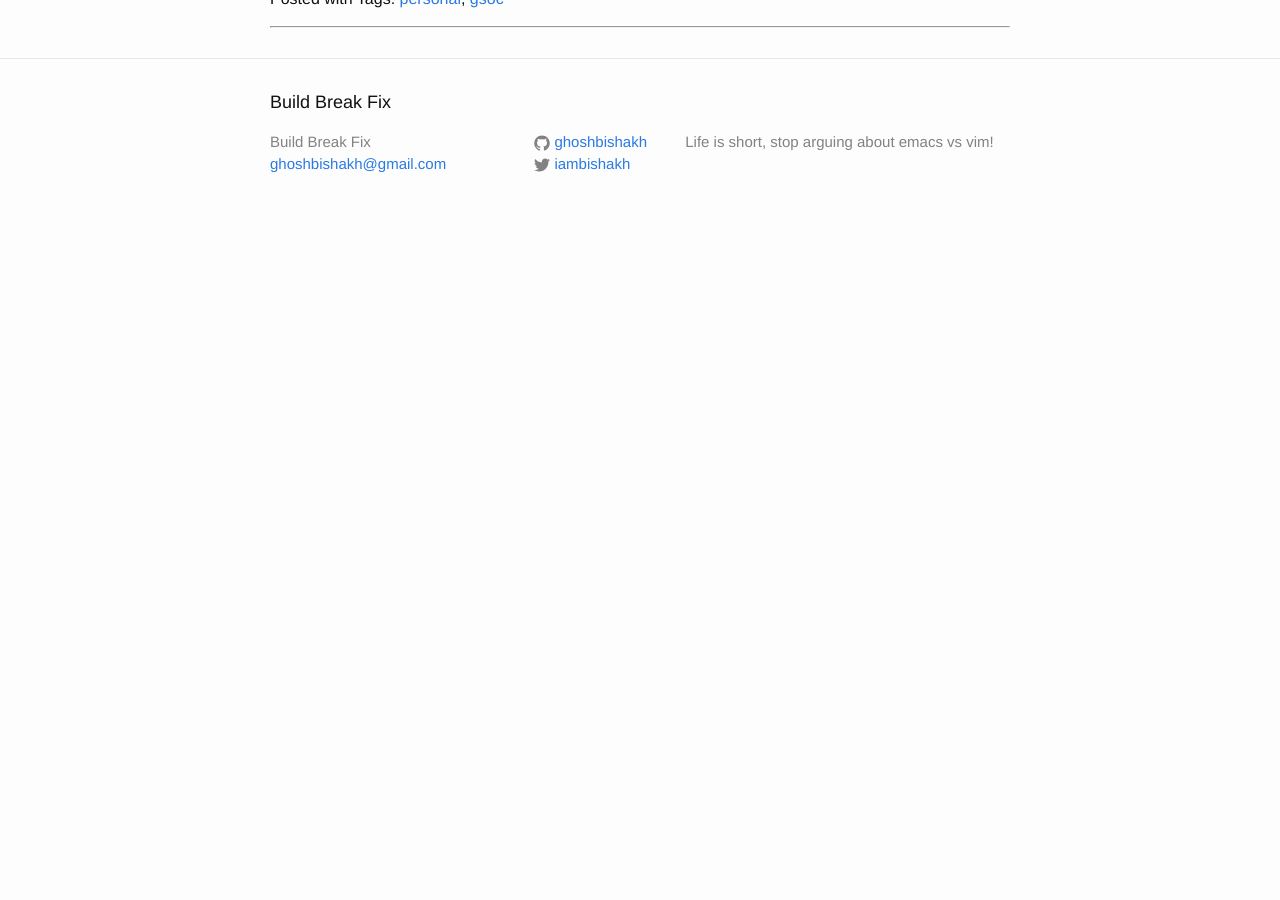
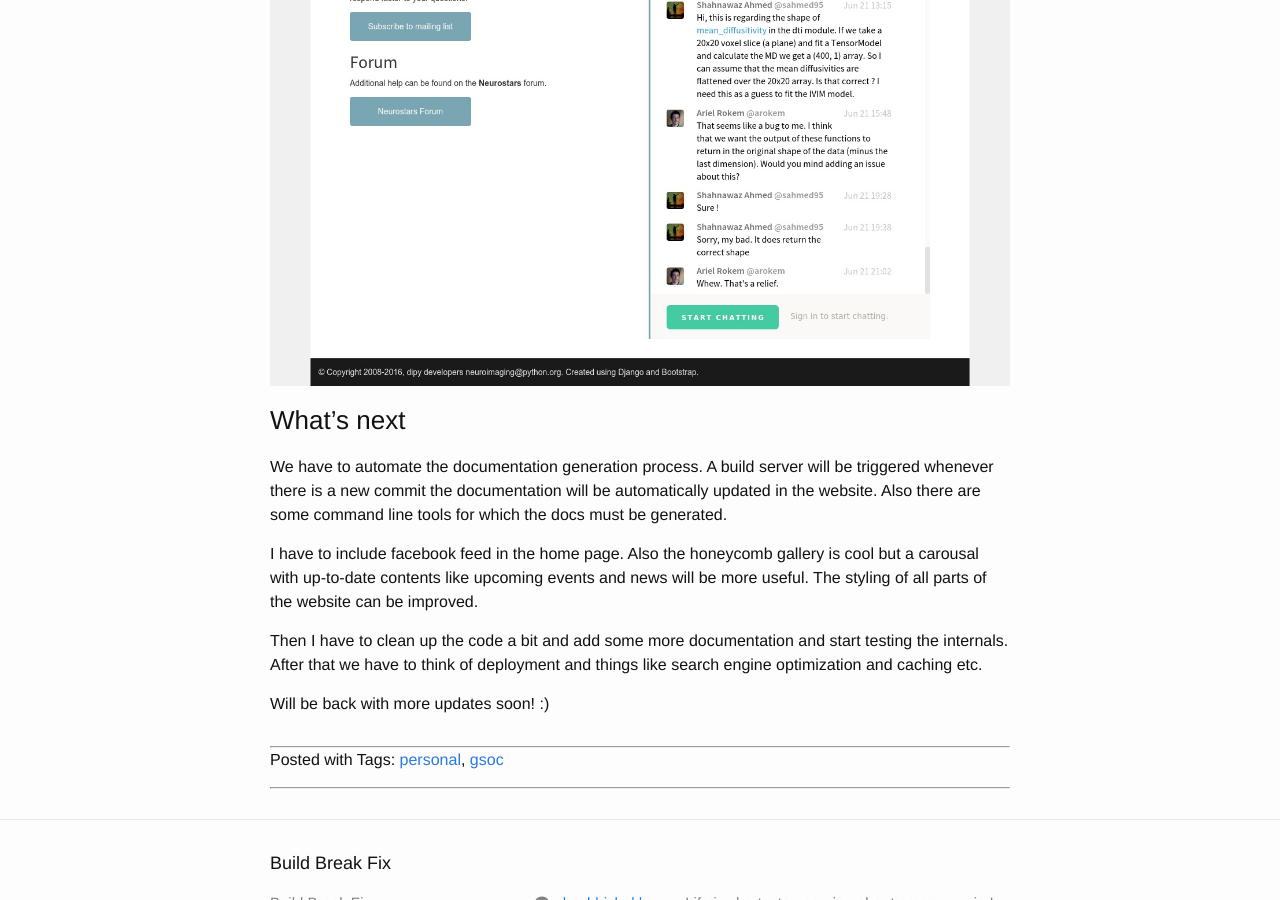
Before and after one commit to ghoshbishakh/blog, a Jekyll site: the page built from _posts/2016-06-24-google-summer-of-code-progress-june-24.markdown, in a window 1280 px wide and 900 px high, scrolled down 5724 px. Built offline with Jekyll 4.4.1, drawn with Linux system fonts in a browser that asks for light colours; comment, search, counter and statistics services are not loaded; before the commit the page ends 5960 px from its top, so only the background shows below that.

Commit message:
Updated Site

```diff
--- a/_posts/2016-06-24-google-summer-of-code-progress-june-24.markdown
+++ b/_posts/2016-06-24-google-summer-of-code-progress-june-24.markdown
@@ -28,6 +28,9 @@ The custom CMS now allows maximum flexibility. It is possible to edit almost eve
 ![dipy admin panel dashboard screenshot]({{ site.url }}{{ site.baseurl }}/assets/dipy2.png)
 
 One of the most important additions in the CMS is that now we can create any number of pages and we will get a url for that page. So this allows us to create any custom page and link it from anywhere. Also with a single click that page can be put in the nav bar.
+
+![dipy page editor screenshot]({{ site.url }}{{ site.baseurl }}/assets/dipy6.png)
+
 
 To make the the nav bar dynamic I had to pass the same context to every template. Thankfully this can be achieved with "context_processors" in a dry way.
 Also this allows the documentation links to be changed without changing the template.
@@ -82,3 +85,14 @@ Although most parts of the website now have a basic styling, the frontend is sti
 ![dipy cite page screenshot]({{ site.url }}{{ site.baseurl }}/assets/dipy3.jpeg)
 
 ![dipy support page screenshot]({{ site.url }}{{ site.baseurl }}/assets/dipy5.jpeg)
+
+
+### What's next
+
+We have to automate the documentation generation process. A build server will be triggered whenever there is a new commit the documentation will be automatically updated in the website. Also there are some command line tools for which the docs must be generated.
+
+I have to include facebook feed in the home page. Also the honeycomb gallery is cool but a carousal with up-to-date contents like upcoming events and news will be more useful. The styling of all parts of the website can be improved.
+
+Then I have to clean up the code a bit and add some more documentation and start testing the internals. After that we have to think of deployment and things like search engine optimization and caching etc.
+
+Will be back with more updates soon! :)
```
Also changed, not shown: assets/dipy6.png (added).
